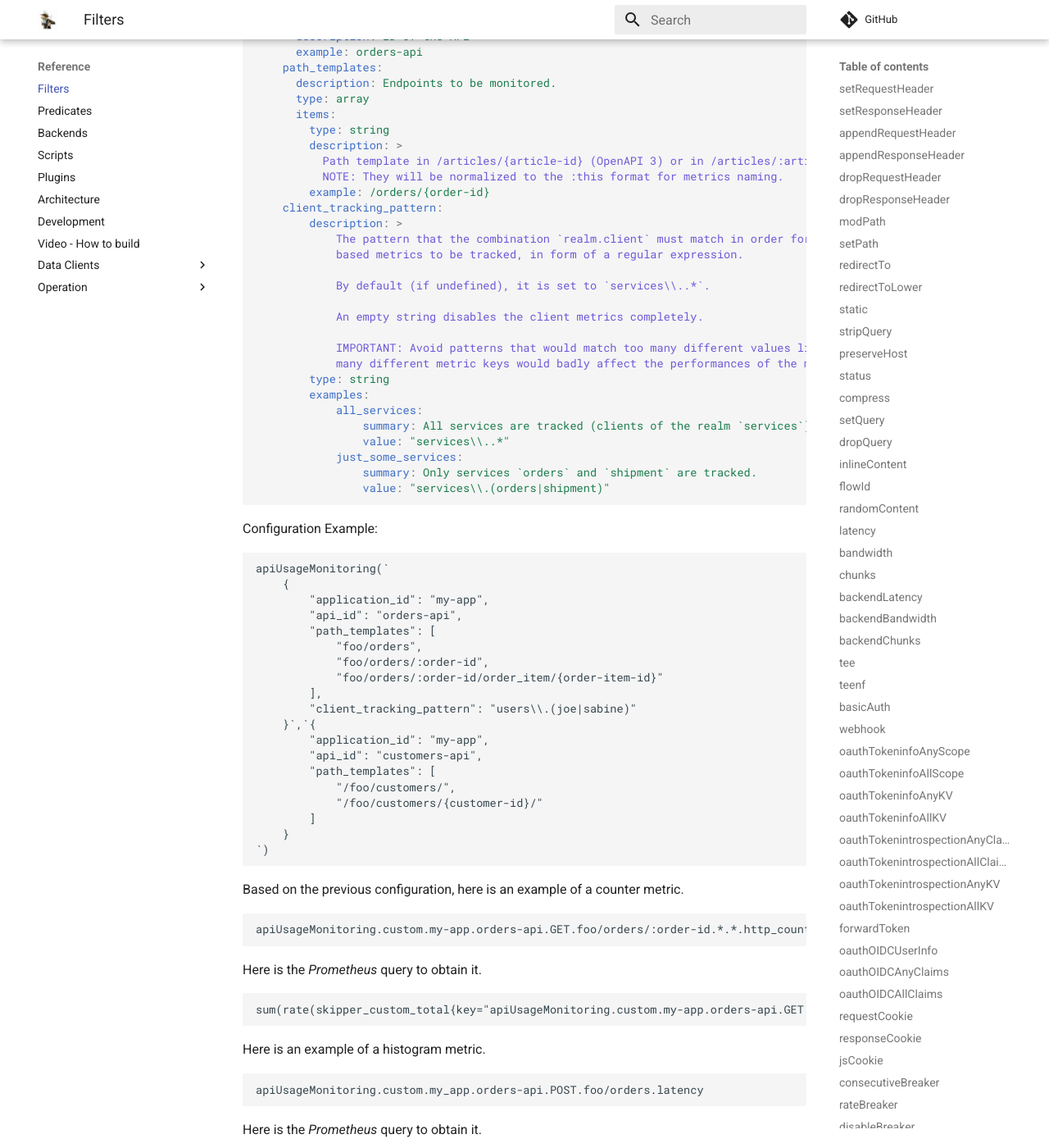
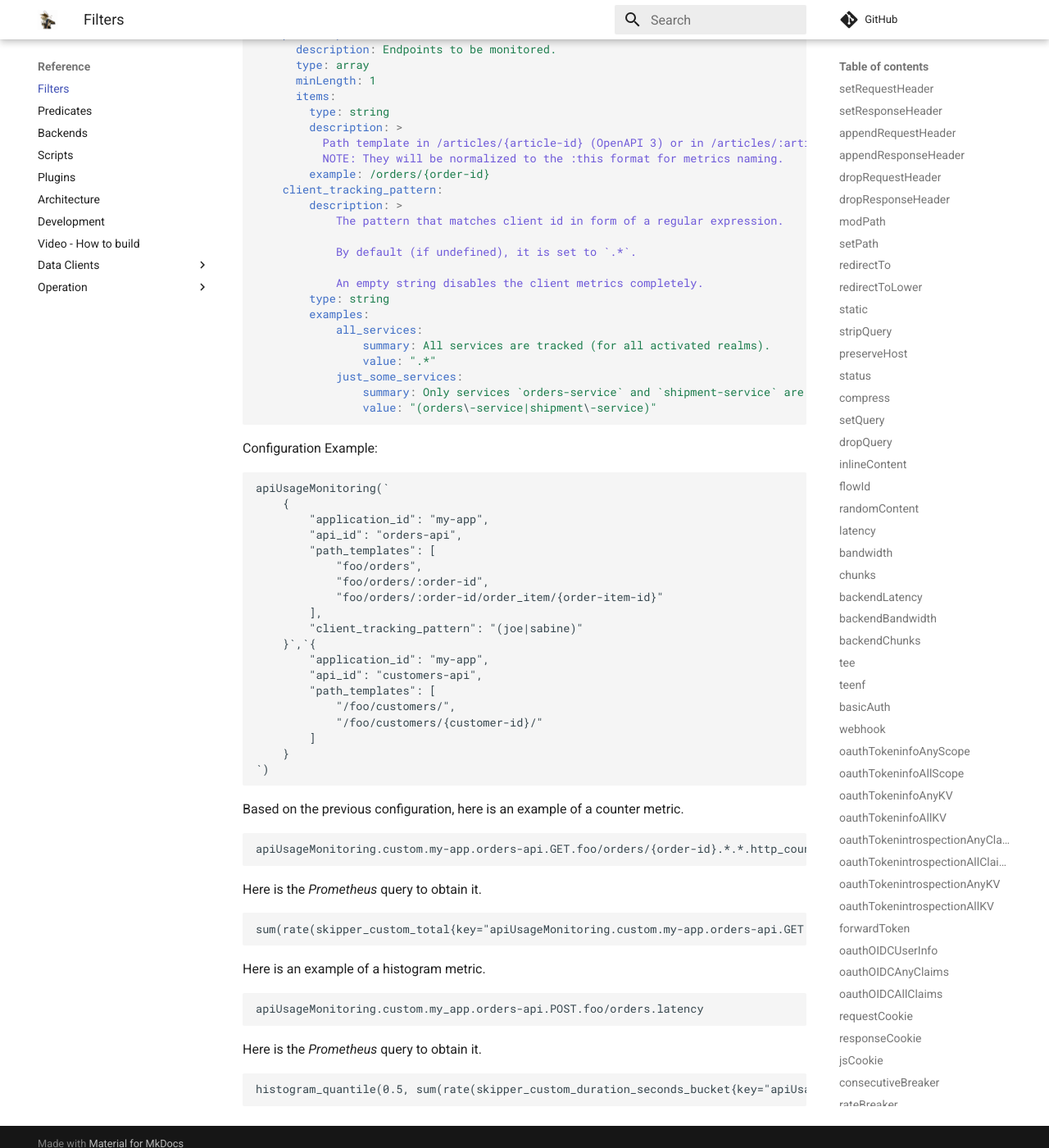
Before and after one commit to zalando/skipper, an MkDocs documentation site: the page built from docs/reference/filters.md, in a window 1280 px wide and 1400 px high, scrolled down 26501 px. Shown: the whole window at 82% size. Built offline with MkDocs 1.6.1 and Material for MkDocs 9.7.7, drawn with Linux system fonts in a browser that asks for light colours; comment, search, counter and statistics services are not loaded; some of the changed text lies outside the part shown.

Commit message:
feat(api-usage-monitoring-filter): realms via global config and client pattern on filter level (incompatible interface change) (#949)
Signed-off-by: Maxim Tschumak <maxim.tschumak@gmail.com>

````diff
--- a/docs/reference/filters.md
+++ b/docs/reference/filters.md
@@ -1050,7 +1050,7 @@
 |--------------------------------------------------------|--------------------------------------------------------------------------------------------------------------------------------------------------------------------------------------------------------------------------|
 | `api-usage-monitoring-realm-keys`                      | Name of the property in the JWT JSON body that contains the name of the _realm_.                                                                                                                                         |
 | `api-usage-monitoring-client-keys`                     | Name of the property in the JWT JSON body that contains the name of the _client_.                                                                                                                                        |
-| `api-usage-monitoring-default-client-tracking-pattern` | Optional. Default is empty. Allows to deploy Skipper with a default client tracking pattern. When `apiUsageMonitoring` configuration does not specify one, this default is used instead of disabling the client metrics. |
+| `api-usage-monitoring-realms`                          | List of _realms_ to be monitored. Defaults to 'services'.                                                                                                                                                                |
 
 NOTE: Make sure to activate the metrics flavour proper to your environment using the `metrics-flavour`
 flag in order to get those metrics.
@@ -1058,7 +1058,7 @@
 Example:
 
 ```bash
-skipper -metrics-flavour prometheus -enable-api-usage-monitoring -api-usage-monitoring-realm-keys="realm" -api-usage-monitoring-client-keys="managed-id"
+skipper -metrics-flavour prometheus -enable-api-usage-monitoring -api-usage-monitoring-realm-keys="realm" -api-usage-monitoring-client-keys="managed-id" api-usage-monitoring-realms="services,users"
 ```
 
 The structure of the metrics is all of those elements, separated by `.` dots:
@@ -1085,7 +1085,7 @@
 ```
                                                                              + Realm
                                                                              |
-apiUsageMonitoring.custom.orders-backend.orders-api.GET.foo/orders/:order-id.*.*.http_count
+apiUsageMonitoring.custom.orders-backend.orders-api.GET.foo/orders/{order-id}.*.*.http_count
                                                                                | |
                                                                                | + Metric Name
                                                                                + Client
@@ -1155,6 +1155,7 @@
     path_templates:
       description: Endpoints to be monitored.
       type: array
+      minLength: 1
       items:
         type: string
         description: >
@@ -1163,23 +1164,19 @@
         example: /orders/{order-id}
     client_tracking_pattern:
         description: >
-            The pattern that the combination `realm.client` must match in order for the client
-            based metrics to be tracked, in form of a regular expression.
+            The pattern that matches client id in form of a regular expression.
 
-            By default (if undefined), it is set to `services\\..*`.
+            By default (if undefined), it is set to `.*`.
 
             An empty string disables the client metrics completely.
-
-            IMPORTANT: Avoid patterns that would match too many different values like `.*` or `users\\..*`. Too
-            many different metric keys would badly affect the performances of the metric systems (e.g.: Prometheus).
         type: string
         examples:
             all_services:
-                summary: All services are tracked (clients of the realm `services`).
-                value: "services\\..*"
+                summary: All services are tracked (for all activated realms).
+                value: ".*"
             just_some_services:
-                summary: Only services `orders` and `shipment` are tracked.
-                value: "services\\.(orders|shipment)"
+                summary: Only services `orders-service` and `shipment-service` are tracked.
+                value: "(orders\-service|shipment\-service)"
 ```
 
 Configuration Example:
@@ -1194,7 +1191,7 @@
             "foo/orders/:order-id",
             "foo/orders/:order-id/order_item/{order-item-id}"
         ],
-        "client_tracking_pattern": "users\\.(joe|sabine)"
+        "client_tracking_pattern": "(joe|sabine)"
     }`,`{
         "application_id": "my-app",
         "api_id": "customers-api",
@@ -1209,13 +1206,13 @@
 Based on the previous configuration, here is an example of a counter metric.
 
 ```
-apiUsageMonitoring.custom.my-app.orders-api.GET.foo/orders/:order-id.*.*.http_count
+apiUsageMonitoring.custom.my-app.orders-api.GET.foo/orders/{order-id}.*.*.http_count
 ```
 
 Here is the _Prometheus_ query to obtain it.
 
 ```
-sum(rate(skipper_custom_total{key="apiUsageMonitoring.custom.my-app.orders-api.GET.foo/orders/:order-id.*.*.http_count"}[60s])) by (key)
+sum(rate(skipper_custom_total{key="apiUsageMonitoring.custom.my-app.orders-api.GET.foo/orders/{order-id}.*.*.http_count"}[60s])) by (key)
 ```
 
 Here is an example of a histogram metric.
@@ -1229,18 +1226,3 @@
 ```
 histogram_quantile(0.5, sum(rate(skipper_custom_duration_seconds_bucket{key="apiUsageMonitoring.custom.my-app.orders-api.POST.foo/orders.*.*.latency"}[60s])) by (le, key))
 ```
-
-NOTE: Non configured paths will be tracked with `<unknown>` application ID, API ID
-and path template.
-
-```
-apiUsageMonitoring.custom.<unknown>.<unknown>.GET.<unknown>.*.*.http_count
-```
-
-However, if all `application_id`s of your configuration refer to the same application,
-the filter assume that also non configured paths will be directed to this application.
-E.g.:
-
-```
-apiUsageMonitoring.custom.my-app.<unknown>.GET.<unknown>.*.*.http_count
-```
````
Also changed, not shown: 10 other files.
